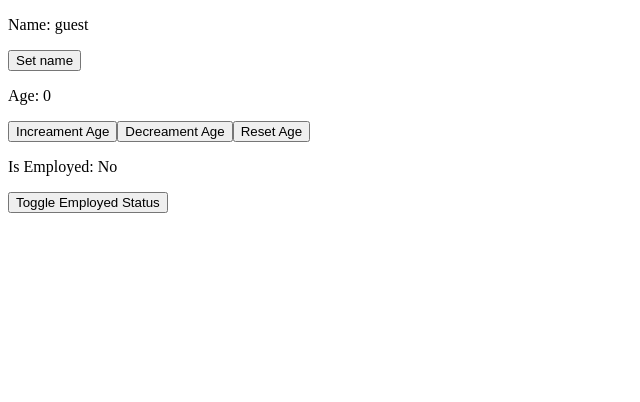
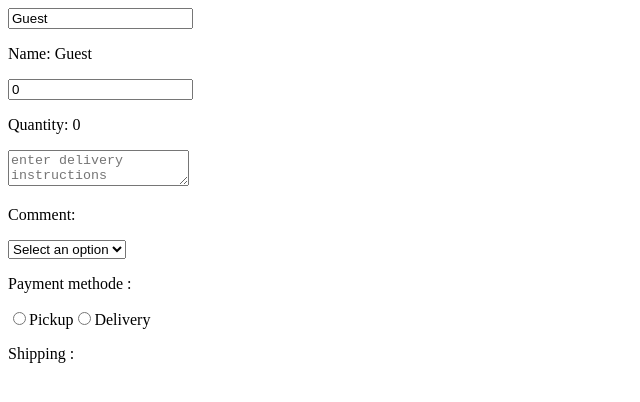
Before and after one commit to loairebouh/useEffect-counter, a React (Vite) app: page / in a window 1280 px wide. Shown: the top 402 px of the page, without its empty margins (0-640 px from the left). Built offline with nearby package versions, Linux system fonts and the light colour scheme.

Commit message:
onCHange event handler

```diff
--- a/src/MyComponent.jsx
+++ b/src/MyComponent.jsx
@@ -1,35 +1,66 @@
 import { useState } from "react";
 
 function MyComponent() {
-	const [name, setName] = useState("guest");
-	const [age, setAge] = useState(0);
-	const [isEmployed, setIsEmployed] = useState(false);
-	const updateName = () => {
-		setName("spongebob");
-	};
-	const increamentAge = () => {
-		setAge(age + 1);
-	};
-	const decreamentAge = () => {
-		setAge(age - 1);
-	};
-	const resetAge = () => {
-		setAge(0);
-	};
-	const toggleEmployedStatus = () => {
-		setIsEmployed(!isEmployed);
-	};
+	const [name, setName] = useState("Guest");
+	const [qty, setQty] = useState(0);
+	const [comment, setComment] = useState("");
+	const [payment, setPayment] = useState("");
+	const [shipping, setShipping] = useState("");
+	function handleNameChange(event) {
+		setName(event.target.value);
+	}
+	function handleQtyChange(event) {
+		setQty(event.target.value);
+	}
+	function handleCommentChange(event) {
+		setComment(event.target.value);
+	}
+	function handlePaymentChange(event) {
+		setPayment(event.target.value);
+	}
+	function handleShippingChange(event) {
+		setShipping(event.target.value);
+	}
 	return (
-		<div>
-			<p>Name: {name}</p>
-			<button onClick={updateName}>Set name</button>
-			<p>Age: {age}</p>
-			<button onClick={increamentAge}>Increament Age</button>
-			<button onClick={decreamentAge}>Decreament Age</button>
-			<button onClick={resetAge}>Reset Age</button>
-			<p>Is Employed: {isEmployed ? "Yes" : "No"}</p>
-			<button onClick={toggleEmployedStatus}>Toggle Employed Status</button>
-		</div>
+		<>
+			<div>
+				<input value={name} onChange={handleNameChange} />
+				<p>Name: {name}</p>
+				<input value={qty} onChange={handleQtyChange} type="number" />
+				<p>Quantity: {qty}</p>
+				<textarea
+					value={comment}
+					onChange={handleCommentChange}
+					placeholder="enter delivery instructions"
+				/>
+				<p>Comment: {comment}</p>
+				<select value={payment} onChange={handlePaymentChange}>
+					<option value="">Select an option</option>
+					<option value="Visa">Visa</option>
+					<option value="MasterCard">MasterCard</option>
+				</select>
+				<p>Payment methode : {payment}</p>
+				<label>
+					<input
+						type="radio"
+						value="Pickup"
+						checked={shipping === "Pickup"}
+						onChange={handleShippingChange}
+					/>
+					Pickup
+				</label>
+				<label>
+					<input
+						type="radio"
+						value="Delivery"
+						checked={shipping === "Delivery"}
+						onChange={handleShippingChange}
+					/>
+					Delivery
+				</label>
+				<p>Shipping : {shipping}</p>
+			</div>
+		</>
 	);
 }
 export default MyComponent;
```
